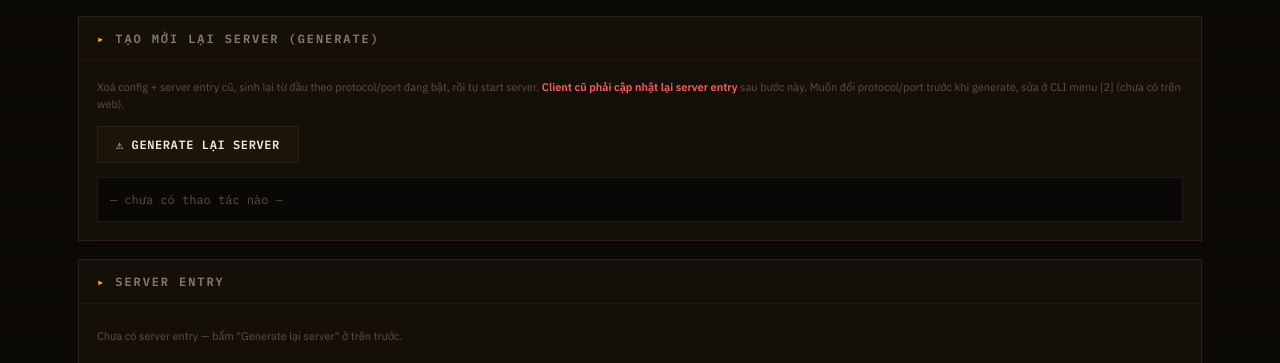
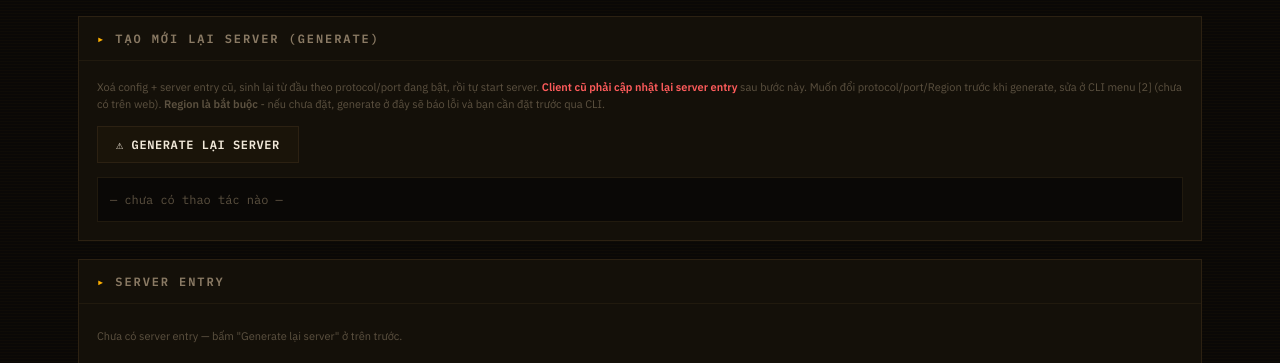
Before and after one commit to caothemanh/psiphon-panel, a Flask app: page / in a window 1280 px wide. Shown: the part 403-766 px from the top of the page. Run offline with Flask 3, Linux system fonts and the light colour scheme; the visitor is signed in with stand-in values (Sample User, id 1).

Commit message:
Update Tue Jul 14 22:56:16 -03 2026

```diff
--- a/webpanel/templates/index.html
+++ b/webpanel/templates/index.html
@@ -201,7 +201,7 @@
     <section class="card full">
       <div class="hd"><h2>Tạo mới lại server (generate)</h2></div>
       <div class="bd">
-        <p class="hint" style="margin:0 0 14px;">Xoá config + server entry cũ, sinh lại từ đầu theo protocol/port đang bật, rồi tự start server. <strong style="color:var(--red)">Client cũ phải cập nhật lại server entry</strong> sau bước này. Muốn đổi protocol/port trước khi generate, sửa ở CLI menu [2] (chưa có trên web).</p>
+        <p class="hint" style="margin:0 0 14px;">Xoá config + server entry cũ, sinh lại từ đầu theo protocol/port đang bật, rồi tự start server. <strong style="color:var(--red)">Client cũ phải cập nhật lại server entry</strong> sau bước này. Muốn đổi protocol/port/Region trước khi generate, sửa ở CLI menu [2] (chưa có trên web). <strong>Region là bắt buộc</strong> - nếu chưa đặt, generate ở đây sẽ báo lỗi và bạn cần đặt trước qua CLI.</p>
         <button class="btn danger" id="btnGenerate">⚠ Generate lại server</button>
         <div class="outbox empty" id="generateOut"></div>
       </div>
```
Also changed, not shown: CHANGELOG.md, 2 other files.
